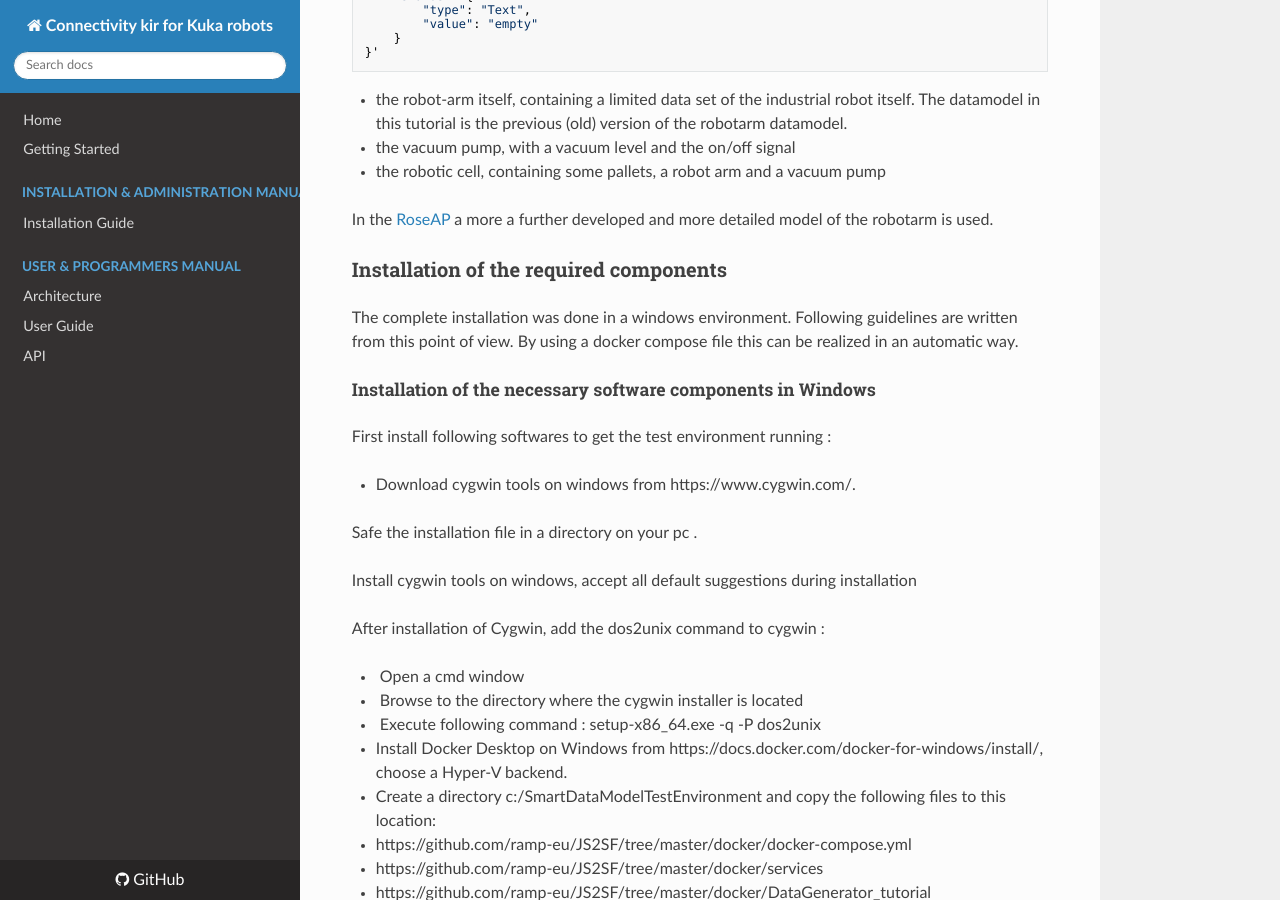
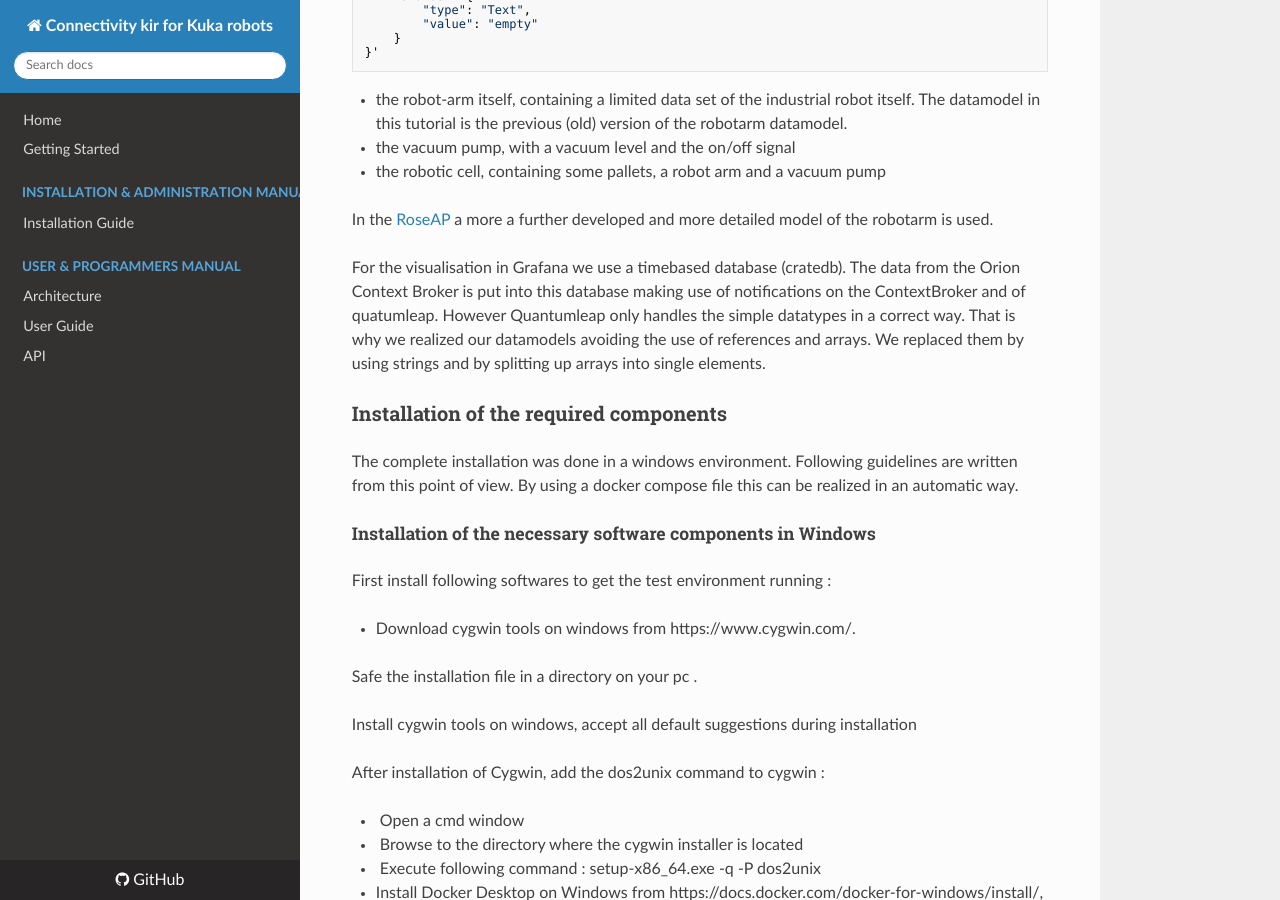
Before and after one commit to ramp-eu/JS2SF, an MkDocs documentation site: the page built from docs/Palletisation.md, in a window 1280 px wide and 900 px high, scrolled down 2246 px. Built offline with MkDocs 1.6.1, drawn with Linux system fonts in a browser that asks for light colours; nearby versions of some CDN libraries; old or Windows-style settings are respelled for this version of MkDocs.

Commit message:
Update Palletisation.md
Explain why no arrays are used

```diff
--- a/docs/Palletisation.md
+++ b/docs/Palletisation.md
@@ -125,6 +125,7 @@ curl -iX POST \
 
 In the [RoseAP](https://github.com/ramp-eu/JS2SF/blob/master/ReadMe.md) a more a further developed and more detailed model of the robotarm is used.
 
+For the visualisation in Grafana we use a timebased database (cratedb). The data from the Orion Context Broker is put into this database making use of notifications on the ContextBroker and of quatumleap. However Quantumleap only handles the simple datatypes in a correct way. That is why we realized our datamodels avoiding the use of references and arrays. We replaced them by using strings and by splitting up arrays into single elements.
 
 
 
```
